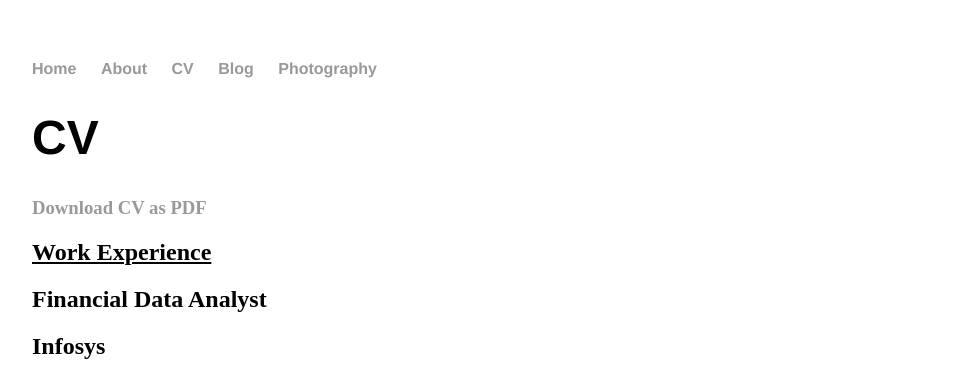
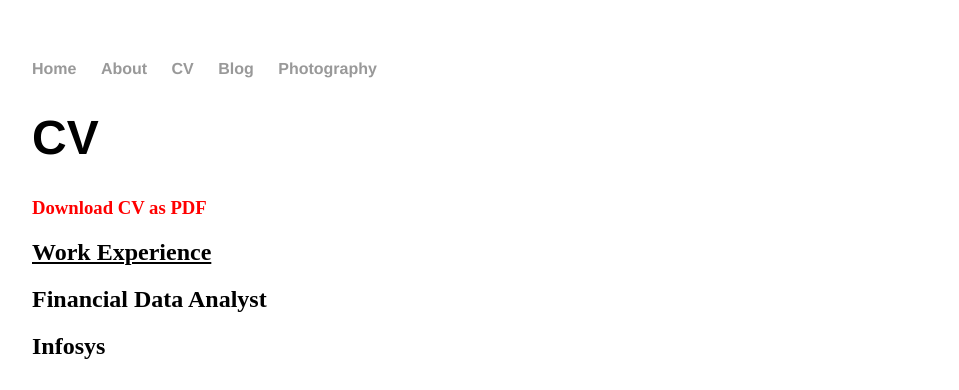
Before and after one commit to oscarjoos/oscarjoos.github.io, a Jekyll site: the page built from cv/index.html, in a window 1280 px wide. Shown: the top 390 px of the page, without its empty margins (160-1119 px from the left). Built offline with Jekyll 4.4.1, drawn with Linux system fonts in a browser that asks for light colours.

Commit message:
Update index.html

```diff
--- a/cv/index.html
+++ b/cv/index.html
@@ -17,9 +17,12 @@ title: Oscar Joos
 		font-size:1.3em;
 	}
 
+	#cv {
+		color:red;
+	}
 	</style>
 
-	<a href="https://github.com/oscarjoos/oscarjoos.github.io/raw/main/Oscar%20Joos%20CV%2020201205.pdf"> <h3>Download CV as PDF</h3> </a>
+	<a href="https://github.com/oscarjoos/oscarjoos.github.io/raw/main/Oscar%20Joos%20CV%2020201205.pdf"> <h3 id="cv">Download CV as PDF</h3> </a>
 
   <h2><u> Work Experience </u></h2>
   <h2>Financial Data Analyst</h2>
```
